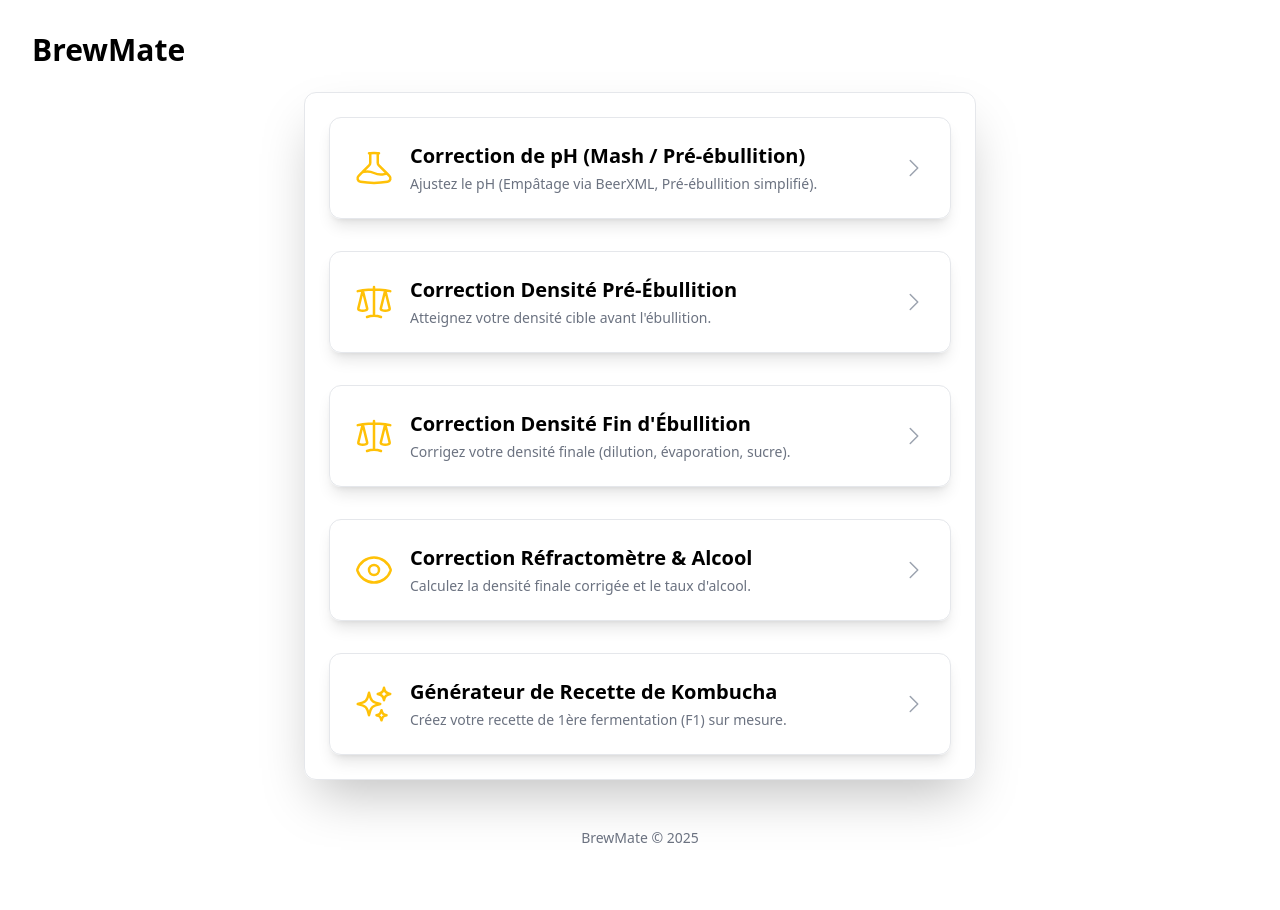
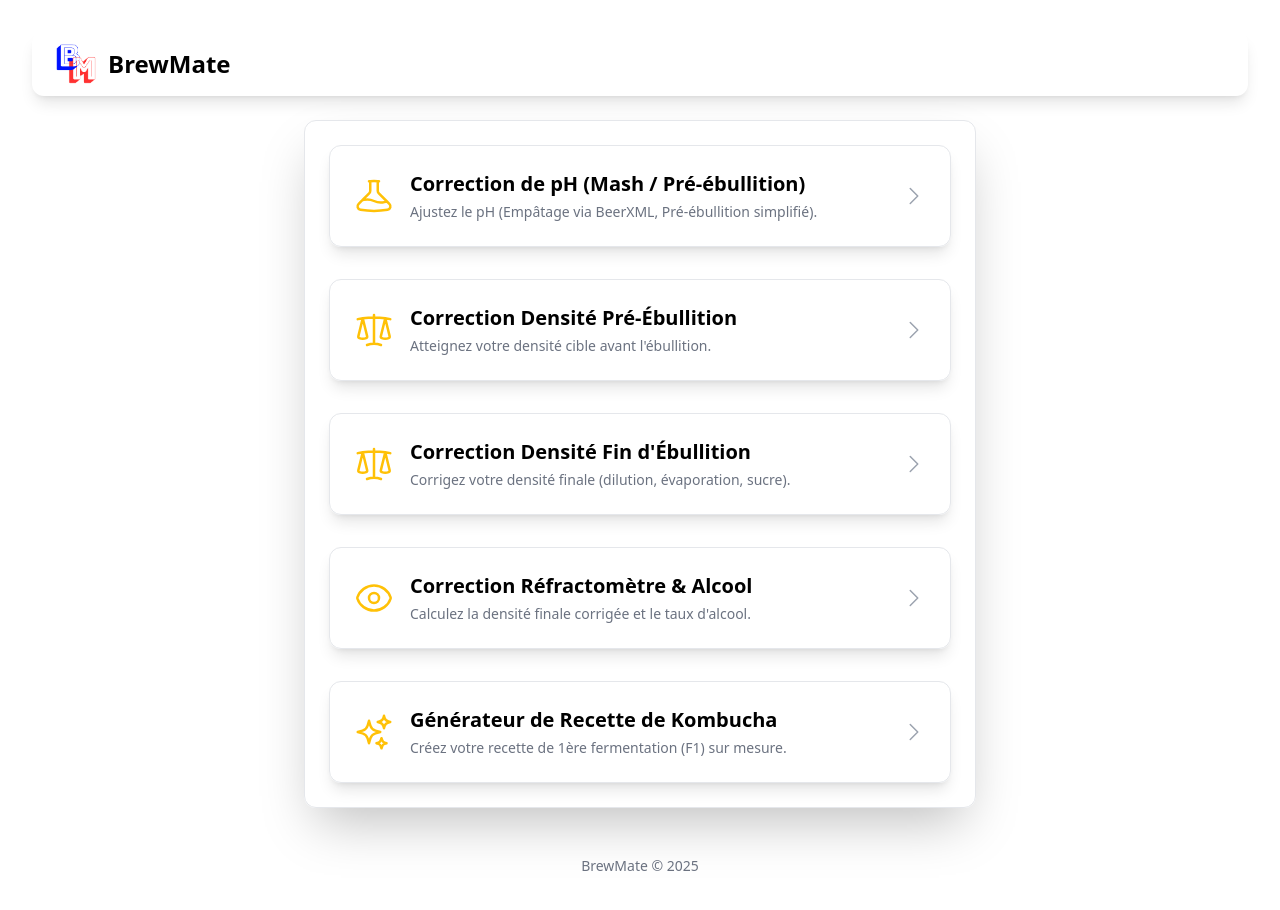
Before and after one commit to lecoutel/brewmate, a React (Vite) app: page / in a window 1280 px wide. Shown: the top 910 px of the page. Built offline with nearby package versions, Linux system fonts and the light colour scheme.

Commit message:
logo+nav

```diff
--- a/components/Common.tsx
+++ b/components/Common.tsx
@@ -1,4 +1,3 @@
-
 import React, { ReactNode } from 'react';
 import { Link } from 'react-router-dom';
 import { COMMON_CLASSES as CC, THEME_COLORS, Icons } from '../constants'; // Aliased to avoid conflict
@@ -117,6 +116,14 @@ export const InfoTooltip: React.FC<InfoTooltipProps> = ({ infoText, children, cl
   );
 };
 
+// Nouveau composant Header
+export const Header: React.FC = () => (
+  <div className="flex items-center mb-6 bg-light-surface dark:bg-dark-surface rounded-xl shadow-lg px-6 py-3"
+       style={{ borderBottom: '1px solid var(--tw-border-opacity,0.1)' }}>
+    <img src="/logo.png" alt="Logo BrewMate" className="h-10 w-10 mr-3" />
+    <span className="text-2xl font-bold text-light-on-background dark:text-dark-on-background">BrewMate</span>
+  </div>
+);
 
 interface PageLayoutProps {
   title: string;
@@ -127,14 +134,16 @@ interface PageLayoutProps {
 export const PageLayout: React.FC<PageLayoutProps> = ({ title, showBackButton, children }) => {
   return (
     <div className="min-h-screen flex flex-col p-4 sm:p-6 md:p-8">
-      <header className="mb-6 flex items-center">
-        {showBackButton && (
+      <Header />
+      {/* Card pour le bouton retour uniquement */}
+      {showBackButton && (
+        <div className="max-w-2xl w-full mx-auto mb-6 p-6 rounded-xl shadow-2xl bg-light-surface dark:bg-dark-surface border border-gray-200 dark:border-gray-700 flex items-center justify-between">
           <Link to="/" className="mr-4 p-2 rounded-full hover:bg-gray-200 dark:hover:bg-gray-700 transition-colors" aria-label="Go back">
             <Icons.ArrowLeftIcon className="w-6 h-6 text-light-on-background dark:text-dark-on-background" />
           </Link>
-        )}
-        <h1 className="text-3xl font-bold text-light-on-background dark:text-dark-on-background">{title}</h1>
-      </header>
+          <span className="text-xl font-semibold text-light-on-background dark:text-dark-on-background ml-auto">{title}</span>
+        </div>
+      )}
       <main className="flex-grow">
         <div className={`max-w-2xl mx-auto p-6 rounded-xl shadow-2xl bg-light-surface dark:bg-dark-surface border border-gray-200 dark:border-gray-700`}>
           {children}
--- a/screens/HomeScreen.tsx
+++ b/screens/HomeScreen.tsx
@@ -1,4 +1,3 @@
-
 import React from 'react';
 import { useNavigate } from 'react-router-dom';
 import { CALCULATORS, APP_TITLE } from '../constants';
@@ -10,7 +9,7 @@ const HomeScreen: React.FC = () => {
   // Theme toggle logic and state removed
 
   return (
-    <PageLayout title={APP_TITLE}>
+    <PageLayout title="">
         {/* Theme toggle button removed from here */}
       <div className="grid grid-cols-1 gap-6 md:gap-8">
         {CALCULATORS.map((calculator) => (
```
Also changed, not shown: public/logo.png (added), 1 other file (tests, documents, lock files or other folders).
